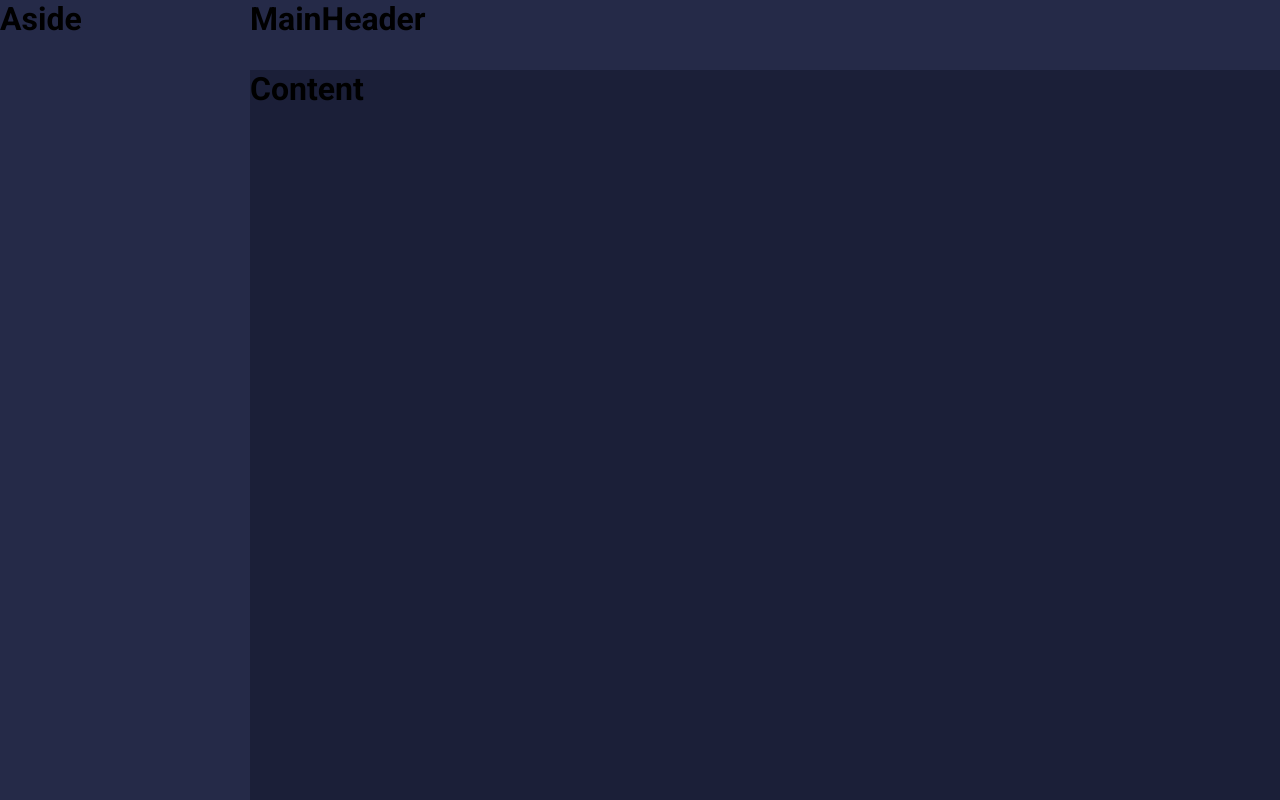
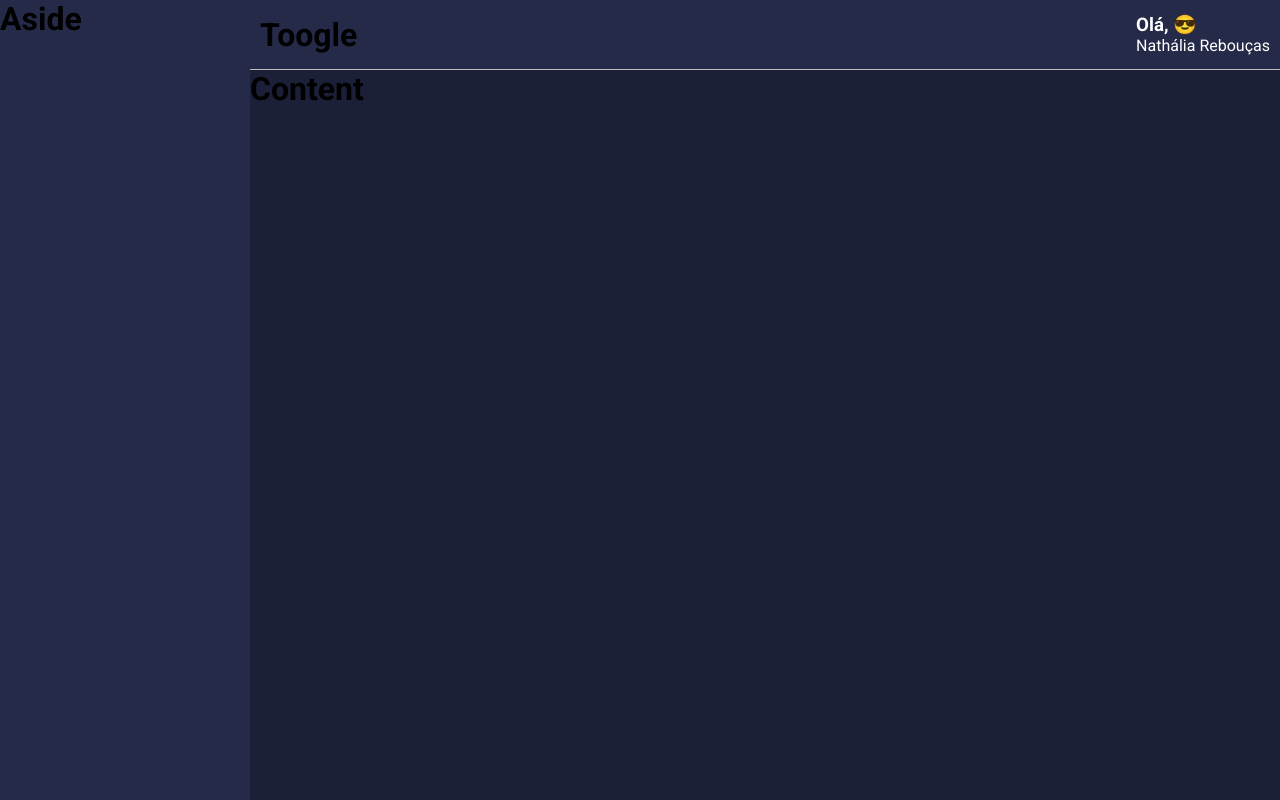
Before and after one commit to nathaliareboucas/minha-carteira, a React (Create React App) app: page / in a window 1280 px wide. Built offline with nearby package versions, Linux system fonts and the light colour scheme.

Commit message:
criando o header principal

```diff
--- a/src/components/MainHeader/index.tsx
+++ b/src/components/MainHeader/index.tsx
@@ -1,11 +1,23 @@
-import React from 'react';
+import React, {useMemo} from 'react';
 
-import {Container} from './styles';
+import {Container, Profile, Welcome, UserName} from './styles';
+import emojis from '../../utils/emojis';
 
 const MainHeader: React.FC = () => {
+
+  const emoji = useMemo(() => {
+    const indice = Math.floor(Math.random() * emojis.length);
+    return emojis[indice];
+  }, []);
+
   return(
     <Container>
-      <h1>MainHeader</h1>
+      <h1>Toogle</h1>
+
+      <Profile>
+        <Welcome>Olá, {emoji}</Welcome>
+        <UserName>Nathália Rebouças</UserName>
+      </Profile>
     </Container>
   );
 };
--- a/src/components/MainHeader/styles.ts
+++ b/src/components/MainHeader/styles.ts
@@ -3,4 +3,22 @@
 export const Container = styled.div`
   grid-area: MH;
   background-color: ${props => props.theme.colors.secondary};
+
+  display: flex;
+  justify-content: space-between;
+  align-items: center;
+  padding: 0 10px;
+  border-bottom: 1px solid ${props => props.theme.colors.gray};
 `;
+
+export const Profile = styled.div`
+  color: ${props => props.theme.colors.white};
+`;
+
+export const Welcome = styled.h3`
+
+`;
+
+export const UserName = styled.span`
+
+`;
--- /dev/null
+++ b/src/utils/emojis.ts
@@ -0,0 +1 @@
+export default ['😀', '😆', '🤩', '😍', '😎', '🤑'];
```
Also changed, not shown: 1 other file (tests, documents, lock files or other folders).
